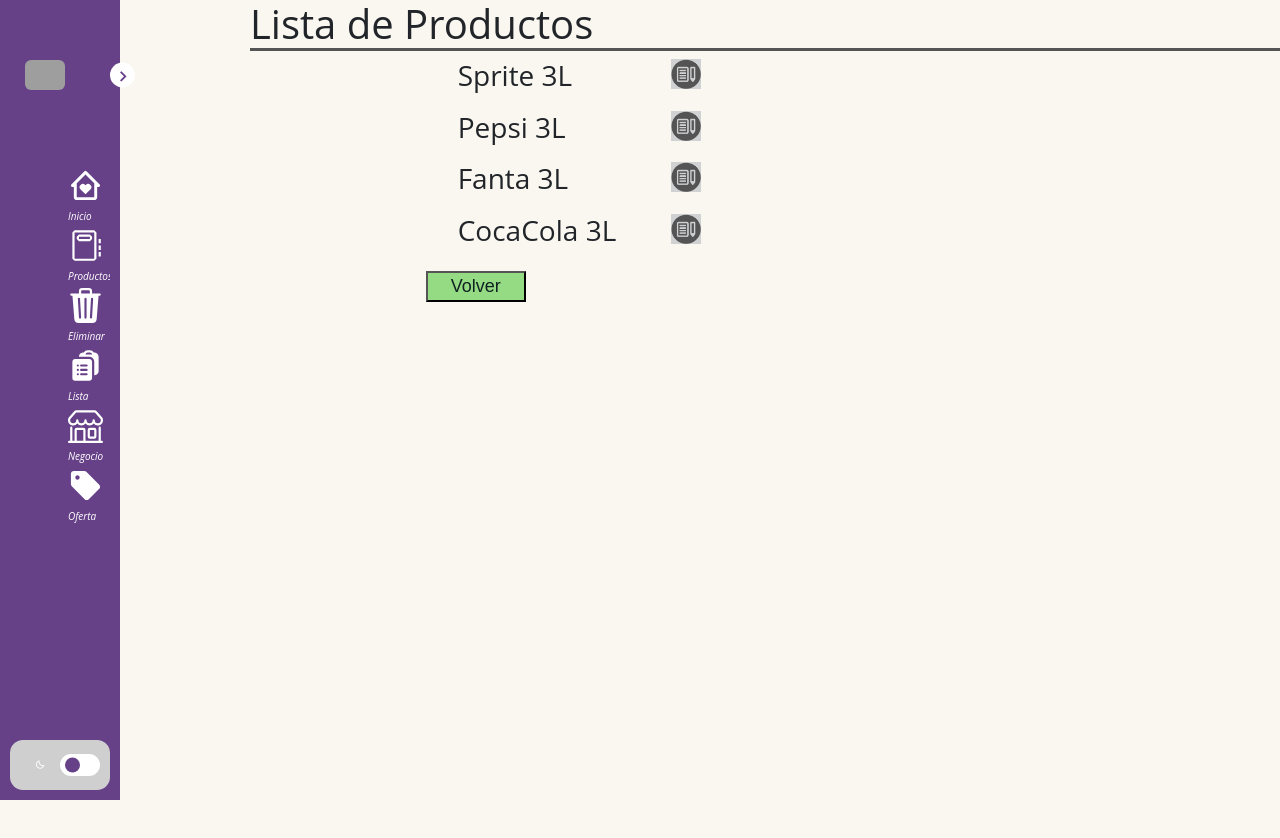
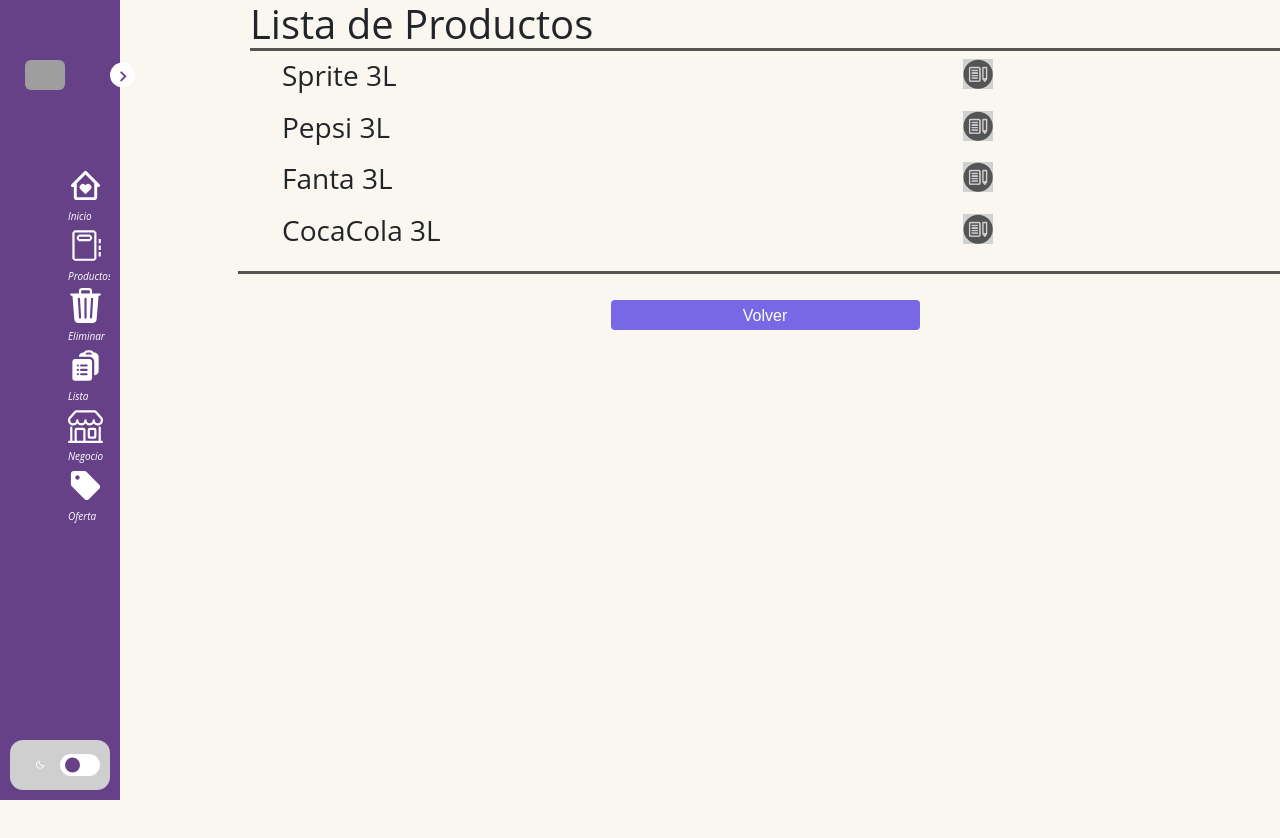
Before and after one commit to crexpo20/back, a React (Create React App) app in the folder Frontend/: page /listaProducto in a window 1280 px wide. Shown: the top 838 px of the page. Built offline with nearby package versions, Linux system fonts and the light colour scheme; grey boxes are pictures that could not be loaded.

Commit message:
correccion lista

```diff
--- a/Frontend/src/components/ListaDeProductos.jsx
+++ b/Frontend/src/components/ListaDeProductos.jsx
@@ -23,9 +23,9 @@
             <div id='lista'>
             <h1 id='titulo'>Lista de Productos</h1>
             </div>
-        <div className='row'>
-         <div className='col-2'></div>
-         <div className='col-4' >
+        <div className='row' id='listap'>
+
+         <div className='col' >
 
         <ul>
         {items.map((item, index) => (
@@ -45,9 +45,10 @@
 
          ))}
        </ul>
-       <button id="volverHome" onClick={Volver}>Volver</button>
+
        </div>
-       </div>
+
+       </div> <button id="volverHome" class="btn" onClick={Volver}>Volver</button>
        </section>
     )
 }
--- a/Frontend/src/css/ListaDeProducto.css
+++ b/Frontend/src/css/ListaDeProducto.css
@@ -2,7 +2,7 @@
     text-align: start;
     list-style: none;
 }
-#titulo{
+#titulo,#listap {
     border-bottom: 3px solid  #545454;
 
 
@@ -29,3 +29,25 @@
     border: none;
     cursor: pointer;
   }
+
+#volverHome{
+    background-color: #7868E6;
+    color: white;
+    height: 30px;
+	line-height: 5px;
+    width: 30%;
+    padding: 10px 20px;
+    text-align: center;
+    justify-content: center;
+    text-decoration: none;
+    display: inline-block;
+    font-size: 16px;
+    margin-top:2.5%;
+    margin-left: 35%;
+    cursor: pointer;;
+    transition: .1s ease all;
+}
+
+  #volverHome :hover {
+    box-shadow: 3px 0px 30px rgba(163,163,163, 1);
+}
```
